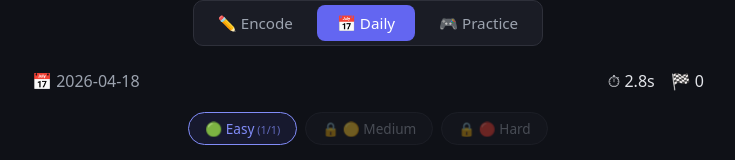
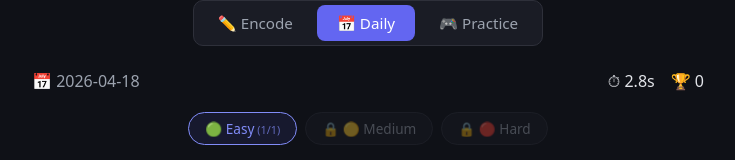
Before and after one commit to LiamMacpherson/vexicon, a React (Vite) app: page / in a window 1280 px wide. Both pictures are taken after a click on the button "📅 Daily". Shown: the part 157-317 px from the top of the page, without its empty margins (272-1007 px from the left). Built offline with nearby package versions, Linux system fonts and the light colour scheme.

Commit message:
fix: align emojis for score

```diff
--- a/src/components/DailyChallenge.tsx
+++ b/src/components/DailyChallenge.tsx
@@ -380,7 +380,7 @@ export default function DailyChallenge() {
         <span className="daily-date">📅 {today}</span>
         <div className="game-stats">
           <span>⏱ {formatTime(roundState.elapsed)}</span>
-          <span>🏁 {totalScore}</span>
+          <span>🏆 {totalScore}</span>
         </div>
       </div>
 
```
